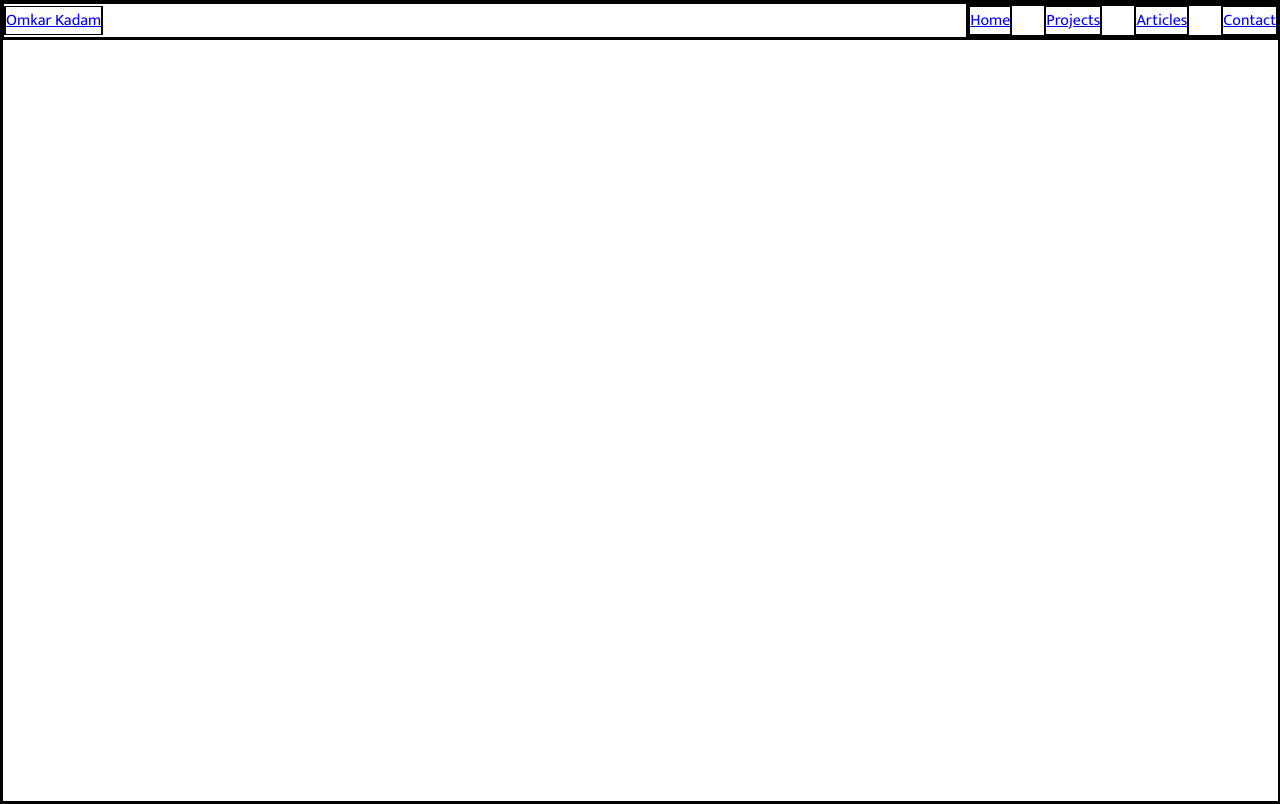
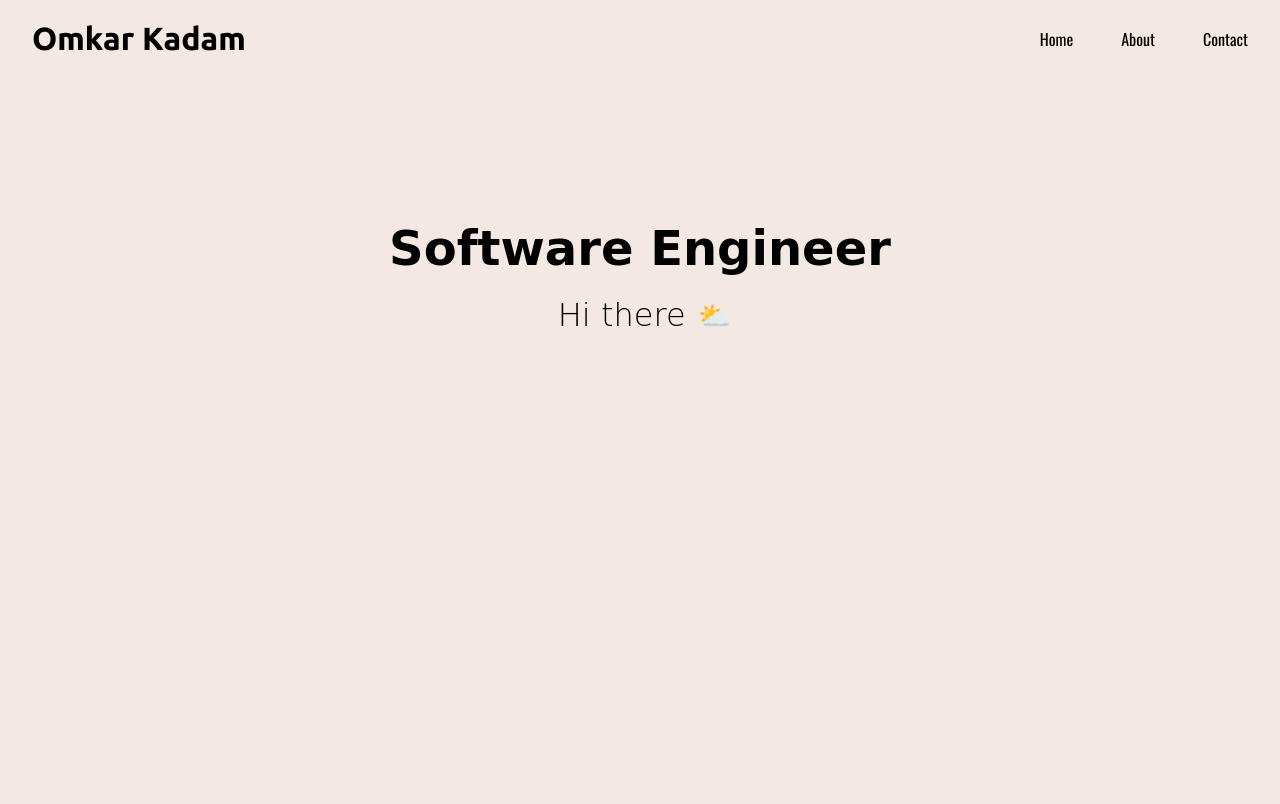
Before and after one commit to oomcarr/card-designs, a website: page src/simple-hero-section/hero.html in a window 1280 px wide. Drawn offline with nearby package versions, Linux system fonts and the light colour scheme; a web font is replaced by a local one.

Commit message:
hero section

```diff
--- a/src/simple-hero-section/hero.css
+++ b/src/simple-hero-section/hero.css
@@ -1,47 +1,108 @@
-@import url('https://fonts.googleapis.com/css2?family=Titillium+Web:wght@200;300;400;600;700&display=swap');
-@import url('https://fonts.googleapis.com/css2?family=Mukta:wght@200;300;400;500;600;700&display=swap');
+@import url('https://fonts.googleapis.com/css2?family=Oswald:wght@200..700&family=Playwrite+DE+Grund:wght@100..400&family=Ubuntu:wght@300;400;500;700&display=swap');
 
-* {
+:root{
+    --name-font: "Ubuntu", sans-serif;
+    --title-font: "Playwrite DE Grund", cursive;
+    --text-font: "Oswald", sans-serif;
+    --text-color: black;
+    --primary-color: #F4E9E2;
+    --secondary-color: #41463D;
+    --accent-color: #DE6B48;
+}
+
+[theme="dark"]{
+    --text-color: white;
+    --primary-color: #485665;
+    --secondary-color: #14213d;
+}
+
+
+*{
     margin: 0;
     padding: 0;
     box-sizing: border-box;
-    border: 1px solid black;
-
+    /* border: 1px solid black; */
 }
 
-:root {
-    --header-font : "Titillium Web", sans-serif;
+body{
+    background-color: var(--primary-color);
+    color: var(--text-color);
+    font-family: var(--text-font);
 }
 
-body {
-    font-family: "Mukta", sans-serif;
+/* Tags */
+
+a{
+    text-decoration: none;
+    color: var(--text-color);
 }
 
+ul{
+    list-style: none;
+}
 
 /* Utilities */
-
 .flex{
     display: flex;
 }
 
-.side-margin{
-    margin-left: 0 5rem;
+
+/* Classes */
+.nav{
+    justify-content: space-between;
+    align-items: center;
+    margin: 1.25rem 0;
 }
 
-/* Tag Styling */
-
-ul {
-    list-style: none;
-    gap: 2rem;
+.nav h2{
+    font-family: var(--name-font);
+    font-size: 2rem;
+    margin: 0 2rem;
+    transition: 0.5s ease all;
 }
 
-/* Class Styling */
-.container{
-    width: 100vw;
-    height: 100vh;
+.nav h2:hover{
+    color: var(--accent-color);
+    cursor: pointer;
 }
 
-.navbar{
+.nav-items{
+    gap: 3rem;
+    margin: 0 2rem;
+    flex-direction: row;
+    justify-content: space-evenly;
+}
+
+.nav-items a:hover{
+    border: 1px solid var(--accent-color);
+    padding: 0.5rem 1rem;
+    font-size: 1.25rem;
+    transition: 0.5s ease-in-out all;
+}
+
+.hero{
+    font-family: var(--title-font);
+    height: 50vh;
+    flex-direction: column;
+    justify-content: center;
     align-items: center;
-    justify-content: space-between;
+    font-size: 2rem;
+    gap: 1.25rem;
 }
+
+.tagline{
+    font-weight: 300;
+    gap: 1.25rem;
+}
+
+.tagline button{
+    background-color: transparent;
+    scale: 2;
+    border: none;
+    transition: 0.5s ease-in-out all;
+}
+
+.tagline button:hover{
+    cursor: pointer;
+    transform: scale(1.25);
+}
--- a/src/simple-hero-section/hero.html
+++ b/src/simple-hero-section/hero.html
@@ -1,34 +1,40 @@
 <!DOCTYPE html>
 <html lang="en">
-
 <head>
     <meta charset="UTF-8">
     <meta name="viewport" content="width=device-width, initial-scale=1.0">
     <link rel="stylesheet" href="hero.css">
-    <title>Hero Section</title>
+    <title>Basic Portfolio</title>
 </head>
-
 <body>
     <div class="container">
-        <section class="navbar flex side-margin">
-            <div class="logo-section">
-                <a href="#">Omkar Kadam</a>
+        <section class="nav flex">
+            <h2>Omkar Kadam</h2>
+            <nav>
+                <ul class="nav-items flex">
+                    <li><a href="#">Home</a></li>
+                    <li><a href="#">About</a></li>
+                    <li><a href="#">Contact</a></li>
+                </ul>
+            </nav>
+        </section>
+        <section class="hero flex">
+            <h1>Software Engineer</h1>
+            <div class="tagline flex">
+                <p>Hi there</p>
+                <button onclick="toggleTheme()">
+                    <span id="light-theme">⛅</span>
+                    <span id="dark-theme" style="display: none;">🌙</span>
+                </button>
             </div>
 
-            <div class="nav-section side-margin">
-                <ul class="flex">
-                    <li><a href="#" target="_blank" rel="noopener noreferrer">Home</a></li>
-                    <li><a href="#" target="_blank" rel="noopener noreferrer">Projects</a></li>
-                    <li><a href="#" target="_blank" rel="noopener noreferrer">Articles</a></li>
-                    <li><a href="#" target="_blank" rel="noopener noreferrer">Contact</a></li>
-                </ul>
-            </div>
         </section>
-
-        <section class="hero-section">
-
+        <section class="details">
+            <div class="projects"></div>
+            <div class="experience"></div>
+            <div class="education"></div>
         </section>
     </div>
+    <script src="script.js"></script>
 </body>
-
 </html>
--- /dev/null
+++ b/src/simple-hero-section/script.js
@@ -0,0 +1,20 @@
+document.body.setAttribute('theme', 'light');
+
+function toggleTheme(){
+    const body = document.body;
+    const theme = body.getAttribute('theme');
+    const light = document.getElementById('light-theme');
+    const dark = document.getElementById('dark-theme');
+
+    console.log("theme>>", theme);
+    if(theme === 'light'){
+        body.setAttribute('theme', 'dark');
+        light.style.display = 'none';
+        dark.style.display = 'block';
+    }
+    else{
+        body.setAttribute('theme', 'light');
+        light.style.display = 'block';
+        dark.style.display = 'none';
+    }
+}
```
